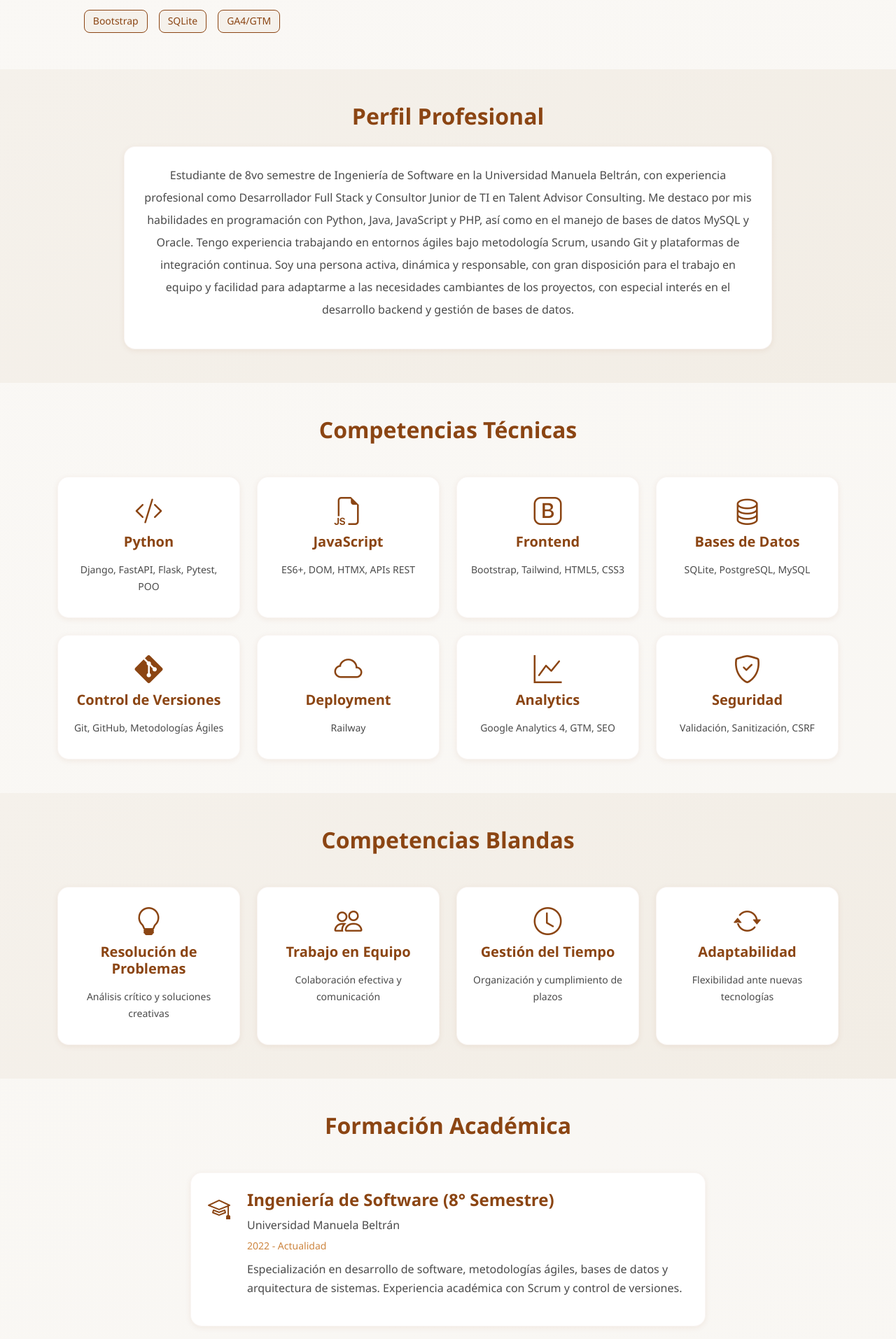
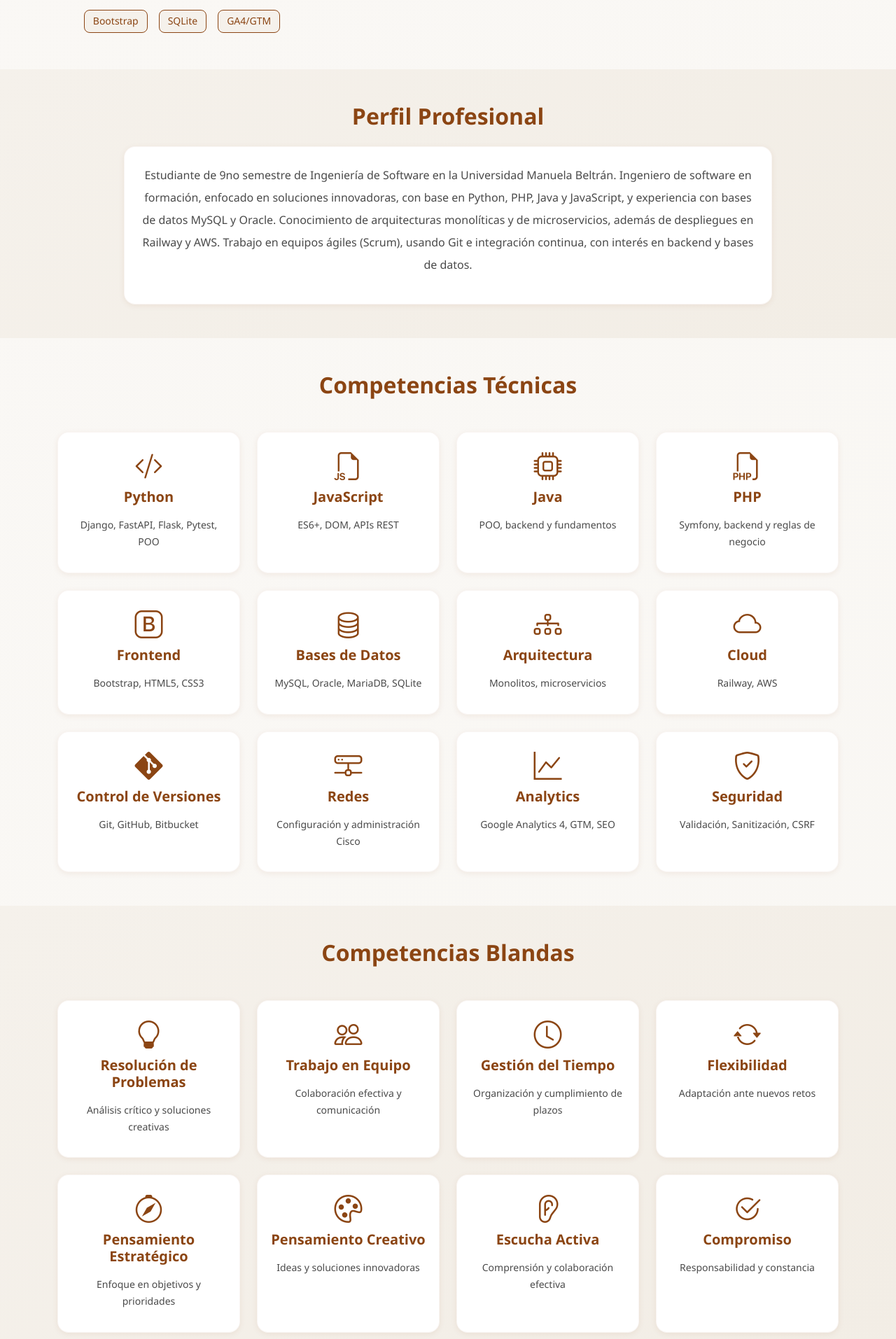
Before and after one commit to ZyFalo/Mi-Portafolio-Prod, a Django app: page / in a window 1280 px wide. Shown: the part 535-2448 px from the top of the page at 70% size. Run offline with Django 5.2, Linux system fonts and the light colour scheme; data that the repository does not hold is empty.

Commit message:
Actualizar README.md, seed.json y home.html: mejorar descripciones, agregar preguntas frecuentes y ajustar información personal.

```diff
--- a/templates/base.html
+++ b/templates/base.html
@@ -129,7 +129,7 @@
                 <!-- Derechos reservados -->
                 <div class="col-12 col-md-6 text-center text-md-start order-2 order-md-1">
                     <p class="text-main mb-0" aria-label="Copyright">
-                    &copy; 2025 William Andrés Peña Vargas. Todos los derechos reservados.
+                    &copy; 2026 William Andrés Peña Vargas. Todos los derechos reservados.
                     </p>
                 </div>
 
--- a/templates/core/home.html
+++ b/templates/core/home.html
@@ -79,13 +79,11 @@
                 <h2 class="text-primary text-center mb-4 fw-bold">Perfil Profesional</h2>
                 <div class="card-custom p-4">
                     <p class="text-main fs-6 lh-lg text-center">
-                        Estudiante de 8vo semestre de Ingeniería de Software en la Universidad Manuela Beltrán,
-                        con experiencia profesional como Desarrollador Full Stack y Consultor Junior de TI en Talent Advisor Consulting.
-                        Me destaco por mis habilidades en programación con Python, Java, JavaScript y PHP,
-                        así como en el manejo de bases de datos MySQL y Oracle. Tengo experiencia trabajando en entornos ágiles bajo metodología Scrum,
-                        usando Git y plataformas de integración continua. Soy una persona activa, dinámica y responsable,
-                        con gran disposición para el trabajo en equipo y facilidad para adaptarme a las necesidades cambiantes de los proyectos,
-                        con especial interés en el desarrollo backend y gestión de bases de datos.
+                        Estudiante de 9no semestre de Ingeniería de Software en la Universidad Manuela Beltrán.
+                        Ingeniero de software en formación, enfocado en soluciones innovadoras, con base en Python, PHP, Java y JavaScript,
+                        y experiencia con bases de datos MySQL y Oracle.
+                        Conocimiento de arquitecturas monolíticas y de microservicios, además de despliegues en Railway y AWS.
+                        Trabajo en equipos ágiles (Scrum), usando Git e integración continua, con interés en backend y bases de datos.
                     </p>
                 </div>
             </div>
@@ -142,35 +140,63 @@
                 <div class="card-custom p-3 text-center h-100">
                     <i class="bi bi-filetype-js text-primary fs-1 mb-3"></i>
                     <h5 class="text-primary fw-bold">JavaScript</h5>
-                    <p class="text-main small">ES6+, DOM, HTMX, APIs REST</p>
+                    <p class="text-main small">ES6+, DOM, APIs REST</p>
+                </div>
+            </div>
+            <div class="col-sm-6 col-md-4 col-lg-3">
+                <div class="card-custom p-3 text-center h-100">
+                    <i class="bi bi-cpu text-primary fs-1 mb-3"></i>
+                    <h5 class="text-primary fw-bold">Java</h5>
+                    <p class="text-main small">POO, backend y fundamentos</p>
+                </div>
+            </div>
+            <div class="col-sm-6 col-md-4 col-lg-3">
+                <div class="card-custom p-3 text-center h-100">
+                    <i class="bi bi-filetype-php text-primary fs-1 mb-3"></i>
+                    <h5 class="text-primary fw-bold">PHP</h5>
+                    <p class="text-main small">Symfony, backend y reglas de negocio</p>
                 </div>
             </div>
             <div class="col-sm-6 col-md-4 col-lg-3">
                 <div class="card-custom p-3 text-center h-100">
                     <i class="bi bi-bootstrap text-primary fs-1 mb-3"></i>
                     <h5 class="text-primary fw-bold">Frontend</h5>
-                    <p class="text-main small">Bootstrap, Tailwind, HTML5, CSS3</p>
+                    <p class="text-main small">Bootstrap, HTML5, CSS3</p>
                 </div>
             </div>
             <div class="col-sm-6 col-md-4 col-lg-3">
                 <div class="card-custom p-3 text-center h-100">
                     <i class="bi bi-database text-primary fs-1 mb-3"></i>
                     <h5 class="text-primary fw-bold">Bases de Datos</h5>
-                    <p class="text-main small">SQLite, PostgreSQL, MySQL</p>
+                    <p class="text-main small">MySQL, Oracle, MariaDB, SQLite</p>
+                </div>
+            </div>
+            <div class="col-sm-6 col-md-4 col-lg-3">
+                <div class="card-custom p-3 text-center h-100">
+                    <i class="bi bi-diagram-3 text-primary fs-1 mb-3"></i>
+                    <h5 class="text-primary fw-bold">Arquitectura</h5>
+                    <p class="text-main small">Monolitos, microservicios</p>
+                </div>
+            </div>
+            <div class="col-sm-6 col-md-4 col-lg-3">
+                <div class="card-custom p-3 text-center h-100">
+                    <i class="bi bi-cloud text-primary fs-1 mb-3"></i>
+                    <h5 class="text-primary fw-bold">Cloud</h5>
+                    <p class="text-main small">Railway, AWS</p>
                 </div>
             </div>
             <div class="col-sm-6 col-md-4 col-lg-3">
                 <div class="card-custom p-3 text-center h-100">
                     <i class="bi bi-git text-primary fs-1 mb-3"></i>
                     <h5 class="text-primary fw-bold">Control de Versiones</h5>
-                    <p class="text-main small">Git, GitHub, Metodologías Ágiles</p>
+                    <p class="text-main small">Git, GitHub, Bitbucket</p>
                 </div>
             </div>
             <div class="col-sm-6 col-md-4 col-lg-3">
                 <div class="card-custom p-3 text-center h-100">
-                    <i class="bi bi-cloud text-primary fs-1 mb-3"></i>
-                    <h5 class="text-primary fw-bold">Deployment</h5>
-                    <p class="text-main small">Railway</p>
+                    <i class="bi bi-hdd-network text-primary fs-1 mb-3"></i>
+                    <h5 class="text-primary fw-bold">Redes</h5>
+                    <p class="text-main small">Configuración y administración Cisco</p>
                 </div>
             </div>
             <div class="col-sm-6 col-md-4 col-lg-3">
@@ -220,27 +246,70 @@
             <div class="col-sm-6 col-md-4 col-lg-3">
                 <div class="card-custom p-3 text-center h-100">
                     <i class="bi bi-arrow-repeat text-primary fs-1 mb-3"></i>
-                    <h5 class="text-primary fw-bold">Adaptabilidad</h5>
-                    <p class="text-main small">Flexibilidad ante nuevas tecnologías</p>
+                    <h5 class="text-primary fw-bold">Flexibilidad</h5>
+                    <p class="text-main small">Adaptación ante nuevos retos</p>
+                </div>
+            </div>
+            <div class="col-sm-6 col-md-4 col-lg-3">
+                <div class="card-custom p-3 text-center h-100">
+                    <i class="bi bi-compass text-primary fs-1 mb-3"></i>
+                    <h5 class="text-primary fw-bold">Pensamiento Estratégico</h5>
+                    <p class="text-main small">Enfoque en objetivos y prioridades</p>
+                </div>
+            </div>
+            <div class="col-sm-6 col-md-4 col-lg-3">
+                <div class="card-custom p-3 text-center h-100">
+                    <i class="bi bi-palette text-primary fs-1 mb-3"></i>
+                    <h5 class="text-primary fw-bold">Pensamiento Creativo</h5>
+                    <p class="text-main small">Ideas y soluciones innovadoras</p>
+                </div>
+            </div>
+            <div class="col-sm-6 col-md-4 col-lg-3">
+                <div class="card-custom p-3 text-center h-100">
+                    <i class="bi bi-ear text-primary fs-1 mb-3"></i>
+                    <h5 class="text-primary fw-bold">Escucha Activa</h5>
+                    <p class="text-main small">Comprensión y colaboración efectiva</p>
+                </div>
+            </div>
+            <div class="col-sm-6 col-md-4 col-lg-3">
+                <div class="card-custom p-3 text-center h-100">
+                    <i class="bi bi-check2-circle text-primary fs-1 mb-3"></i>
+                    <h5 class="text-primary fw-bold">Compromiso</h5>
+                    <p class="text-main small">Responsabilidad y constancia</p>
                 </div>
             </div>
         </div>
     </div>
 </section>
 
-<!-- Formación y Experiencia -->
-<section id="formacion" class="py-5">
+<!-- Idiomas -->
+<section id="idiomas" class="py-5">
     <div class="container">
-        <h2 class="text-primary text-center mb-5 fw-bold">Formación Académica</h2>
+        <h2 class="text-primary text-center mb-5 fw-bold">Idiomas</h2>
         <div class="row justify-content-center">
-            <div class="col-lg-8">
+            <div class="col-lg-6">
+                <div class="card-custom p-4 text-center h-100">
+                    <h5 class="text-primary fw-bold mb-2">Inglés</h5>
+                    <p class="text-main mb-0">Nivel intermedio (60%)</p>
+                </div>
+            </div>
+        </div>
+    </div>
+</section>
+
+<!-- Formación y Certificaciones -->
+<section class="py-5">
+    <div class="container">
+        <div class="row g-4">
+            <div class="col-lg-6" id="formacion">
+                <h2 class="text-primary text-center mb-4 fw-bold">Formación Académica</h2>
                 <div class="card-custom p-4 mb-4">
                     <div class="d-flex align-items-start">
                         <i class="bi bi-mortarboard text-primary fs-2 me-4 flex-shrink-0"></i>
                         <div>
-                            <h4 class="text-primary fw-bold mb-2">Ingeniería de Software (8° Semestre)</h4>
+                            <h4 class="text-primary fw-bold mb-2">Ingeniería de Software (9° Semestre)</h4>
                             <p class="text-main fw-medium mb-1">Universidad Manuela Beltrán</p>
-                            <p class="text-accent small mb-2">2022 - Actualidad</p>
+                            <p class="text-accent small mb-2">Febrero 2022 - Actualidad</p>
                             <p class="text-main">Especialización en desarrollo de software, metodologías ágiles, bases de datos y arquitectura de sistemas. Experiencia académica con Scrum y control de versiones.</p>
                         </div>
                     </div>
@@ -248,16 +317,31 @@
 
                 <div class="card-custom p-4 mb-4">
                     <div class="d-flex align-items-start">
+                        <i class="bi bi-building text-primary fs-2 me-4 flex-shrink-0"></i>
+                        <div>
+                            <h4 class="text-primary fw-bold mb-2">Arquitectura</h4>
+                            <p class="text-main fw-medium mb-1">Universidad Piloto de Colombia</p>
+                            <p class="text-accent small mb-2">Febrero 2021 - Mayo 2021</p>
+                            <p class="text-main">Formación en fundamentos de diseño y estructura, aplicada a pensamiento espacial y planificación.</p>
+                        </div>
+                    </div>
+                </div>
+
+                <div class="card-custom p-4 mb-0">
+                    <div class="d-flex align-items-start">
                         <i class="bi bi-book text-primary fs-2 me-4 flex-shrink-0"></i>
                         <div>
-                            <h4 class="text-primary fw-bold mb-2">Bachiller Académico con énfasis en inglés</h4>
+                            <h4 class="text-primary fw-bold mb-2">Bachiller con intensificación en inglés</h4>
                             <p class="text-main fw-medium mb-1">Institución Educativa Domingo Savio</p>
-                            <p class="text-accent small mb-2">2014 - 2019</p>
+                            <p class="text-accent small mb-2">Febrero 2014 - Noviembre 2019</p>
                             <p class="text-main">Formación académica integral con énfasis en idioma inglés, desarrollando bases sólidas para estudios superiores.</p>
                         </div>
                     </div>
                 </div>
+            </div>
 
+            <div class="col-lg-6" id="certificaciones">
+                <h2 class="text-primary text-center mb-4 fw-bold">Cursos y Certificaciones</h2>
                 <div class="card-custom p-4 mb-4">
                     <div class="d-flex align-items-start">
                         <i class="bi bi-patch-check text-primary fs-2 me-4 flex-shrink-0"></i>
@@ -270,7 +354,7 @@
                     </div>
                 </div>
 
-                <div class="card-custom p-4">
+                <div class="card-custom p-4 mb-0">
                     <div class="d-flex align-items-start">
                         <i class="bi bi-award text-primary fs-2 me-4 flex-shrink-0"></i>
                         <div>
@@ -296,33 +380,39 @@
                     <div class="d-flex align-items-center mb-3">
                         <i class="bi bi-building text-primary fs-3 me-3"></i>
                         <div>
-                            <h4 class="text-primary fw-bold mb-1">Desarrollador Full Stack & Consultor Junior TI</h4>
-                            <p class="text-main fw-medium mb-0">Talent Advisor Consulting</p>
-                            <p class="text-accent small">Febrero 2025 - Actualidad (6 meses)</p>
+                            <h4 class="text-primary fw-bold mb-1">Consultor Jr de Tecnología</h4>
+                            <p class="text-main fw-medium mb-0">Talent Advisor Consulting S.A.S.</p>
+                            <p class="text-accent small">Febrero 2025 - Actualidad (1 año)</p>
                         </div>
                     </div>
                     <div class="row">
                         <div class="col-md-6">
-                            <h6 class="text-primary fw-bold mb-2">Desarrollo & Tecnologías:</h6>
+                            <h6 class="text-primary fw-bold mb-2">Desarrollo & Backend:</h6>
                             <ul class="text-main">
-                                <li>Desarrollo con Symfony, PHP y Doctrine ORM</li>
-                                <li>Frontend responsive con Bootstrap</li>
-                                <li>Administración de servidores Linux Ubuntu</li>
-                                <li>Gestión de aplicaciones web montadas en AWS</li>
+                                <li>Desarrollo backend en PHP con Symfony</li>
+                                <li>Implementación de reglas de negocio y validaciones</li>
+                                <li>Desarrollo del módulo Gestor de Cargos</li>
+                                <li>Trabajo en equipo bajo metodología Scrum</li>
                             </ul>
                         </div>
                         <div class="col-md-6">
                             <h6 class="text-primary fw-bold mb-2">Bases de Datos & DevOps:</h6>
                             <ul class="text-main">
-                                <li>Consultas SQL complejas y optimización</li>
-                                <li>Reestructuraciones de BD con MariaDB</li>
-                                <li>Despliegue de cambios en producción</li>
-                                <li>Gestión de ramas en BitBucket</li>
+                                <li>Reestructuración de BD en MariaDB</li>
+                                <li>Consultas SQL y optimización</li>
+                                <li>Integración de ramas (merge) y despliegues</li>
+                                <li>Control de versiones con Git/Bitbucket</li>
                             </ul>
                         </div>
                     </div>
-                    <div class="mt-3">
-                        <p class="text-main small"><strong>Práctica Profesional:</strong> Cumpliendo requisitos universitarios mientras desarrollo profesionalmente en el sector TI.</p>
+                    <div class="mt-4">
+                        <h6 class="text-primary fw-bold mb-2">Prácticas académicas (Julio 2025 - Diciembre 2025)</h6>
+                        <p class="text-main small mb-2">Módulo de Valoración de Cargos — StarApp (Talent Advisor)</p>
+                        <ul class="text-main mb-0">
+                            <li>Centralización del proceso de valoración y migración desde Excel</li>
+                            <li>Cálculo de puntajes por cargo con variables parametrizables</li>
+                            <li>Integración del módulo con reglas de negocio y otros componentes</li>
+                        </ul>
                     </div>
                 </div>
             </div>
```
Also changed, not shown: fixtures/seed.json (+7 -3 lines), README.md.
